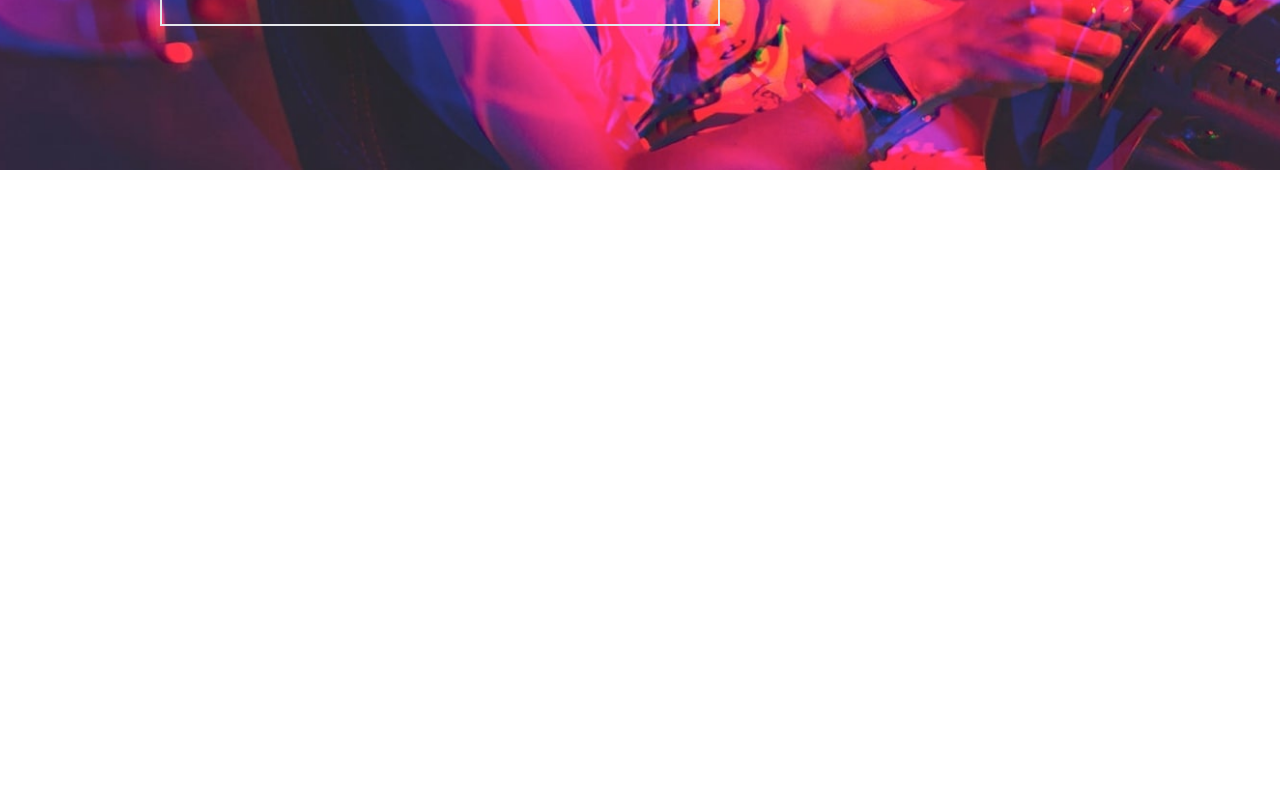
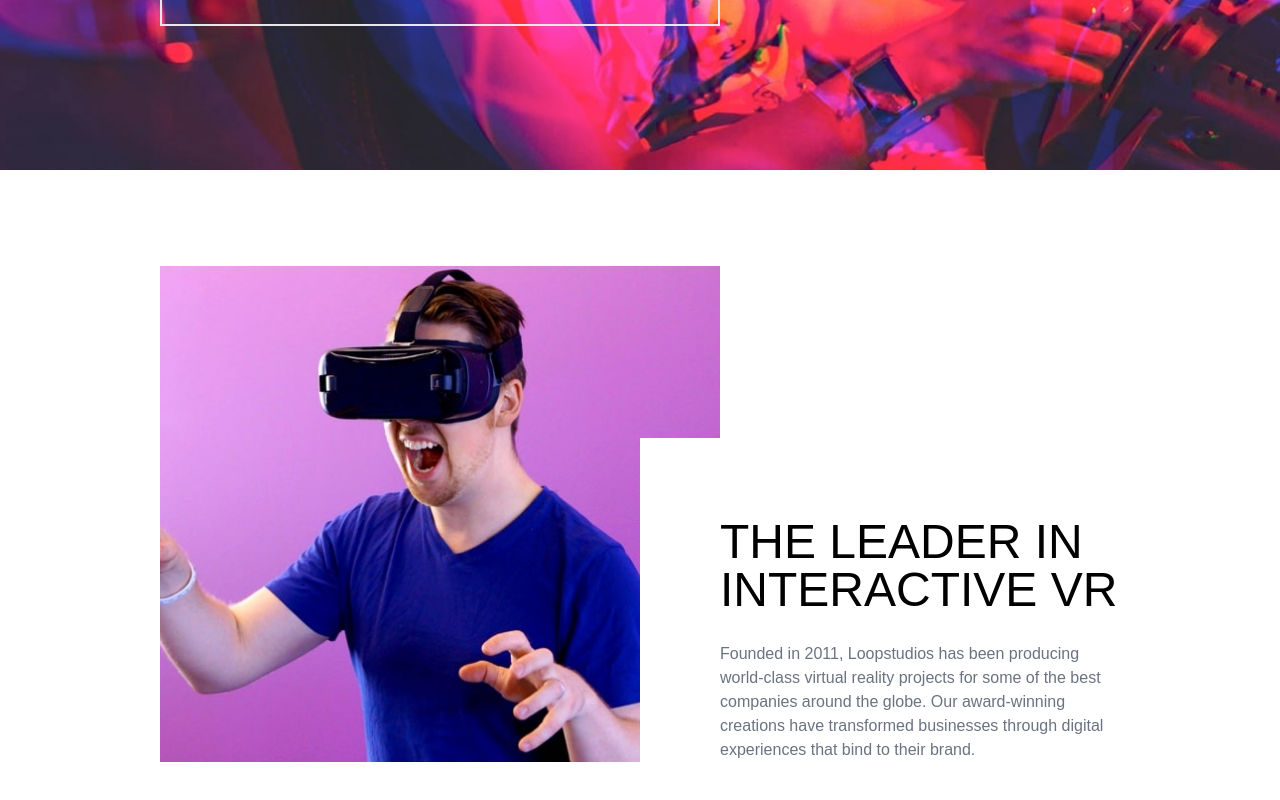
Before and after one commit to ahmadshiddiq/fem-loop-studios, a React (Create React App) app: page / in a window 1280 px wide. Shown: the part 458-1258 px from the top of the page. Before the commit the page ends 800 px from the top, so only its background shows below. Built offline with nearby package versions, Linux system fonts and the light colour scheme.

Commit message:
refactor: about

```diff
--- a/src/components/About.jsx
+++ b/src/components/About.jsx
@@ -1,5 +1,35 @@
 const About = () => {
-  return <section id="about"></section>;
+  return (
+    <section id="about">
+      <div className="container mx-auto">
+        <div className="py-24 px-6 lg:px-40">
+          <div className="lg:grid lg:grid-cols-12">
+            {/* image */}
+            <div
+              id="about-image"
+              className="w-full bg-center bg-cover mb-12 lg:col-start-1 lg:col-end-8 lg:row-start-1 lg:mb-0"
+            ></div>
+
+            {/* text */}
+            <div
+              id="about-text"
+              className="lg:bg-white lg:col-start-7 lg:col-end-13 lg:row-start-1 lg:self-end lg:pt-20 lg:pl-20"
+            >
+              <h2 className="josefin uppercase text-center text-3xl mb-7 lg:text-left lg:text-5xl">
+                The leader in interactive VR
+              </h2>
+              <p className="text-gray-500 text-center lg:text-left">
+                Founded in 2011, Loopstudios has been producing world-class
+                virtual reality projects for some of the best companies around
+                the globe. Our award-winning creations have transformed
+                businesses through digital experiences that bind to their brand.
+              </p>
+            </div>
+          </div>
+        </div>
+      </div>
+    </section>
+  );
 };
 
 export default About;
--- a/src/index.css
+++ b/src/index.css
@@ -9,6 +9,13 @@
   font-family: "Alata", sans-serif;
   font-weight: 400;
 }
+
+html,
+body {
+  max-width: 100%;
+  overflow-x: hidden;
+}
+
 .josefin {
   font-family: "Josefin Sans", sans-serif;
   font-weight: 300;
@@ -18,15 +25,23 @@
 header {
   background-image: url("images/mobile/image-hero.jpg");
 }
+
 #logo img {
   width: 9rem;
 }
+
 #hamburger img {
   width: 1.5rem;
 }
+
 #hero h1 {
   font-size: 2.5rem;
   line-height: 2.25rem;
+}
+
+#about-image {
+  height: 14rem;
+  background-image: url("images/mobile/image-interactive.jpg");
 }
 
 /* Leaving mobile mode */
@@ -34,11 +49,18 @@ header {
   header {
     background-image: url("images/desktop/image-hero.jpg");
   }
+
   #logo img {
     width: 12rem;
   }
+
   #hero h1 {
     font-size: 3.5rem;
     line-height: 1;
   }
+
+  #about-image {
+    height: 31rem;
+    background-image: url("images/desktop/image-interactive.jpg");
+  }
 }
```
Also changed, not shown: 1 other file (tests, documents, lock files or other folders).
